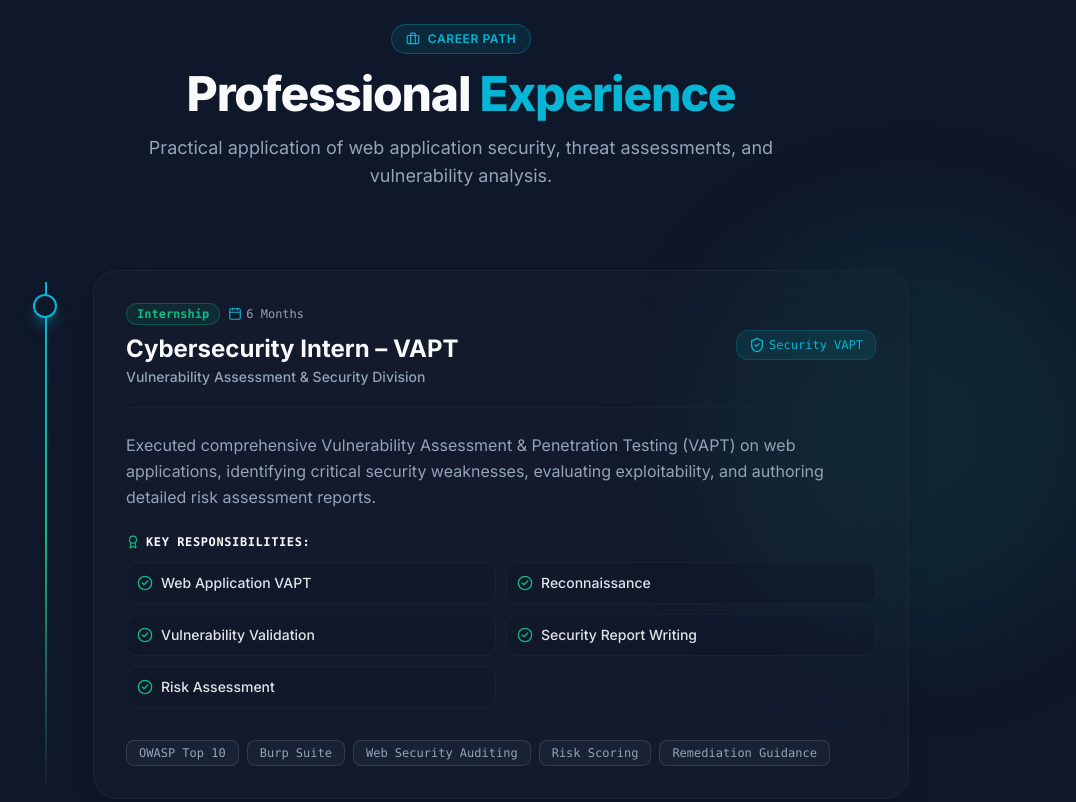
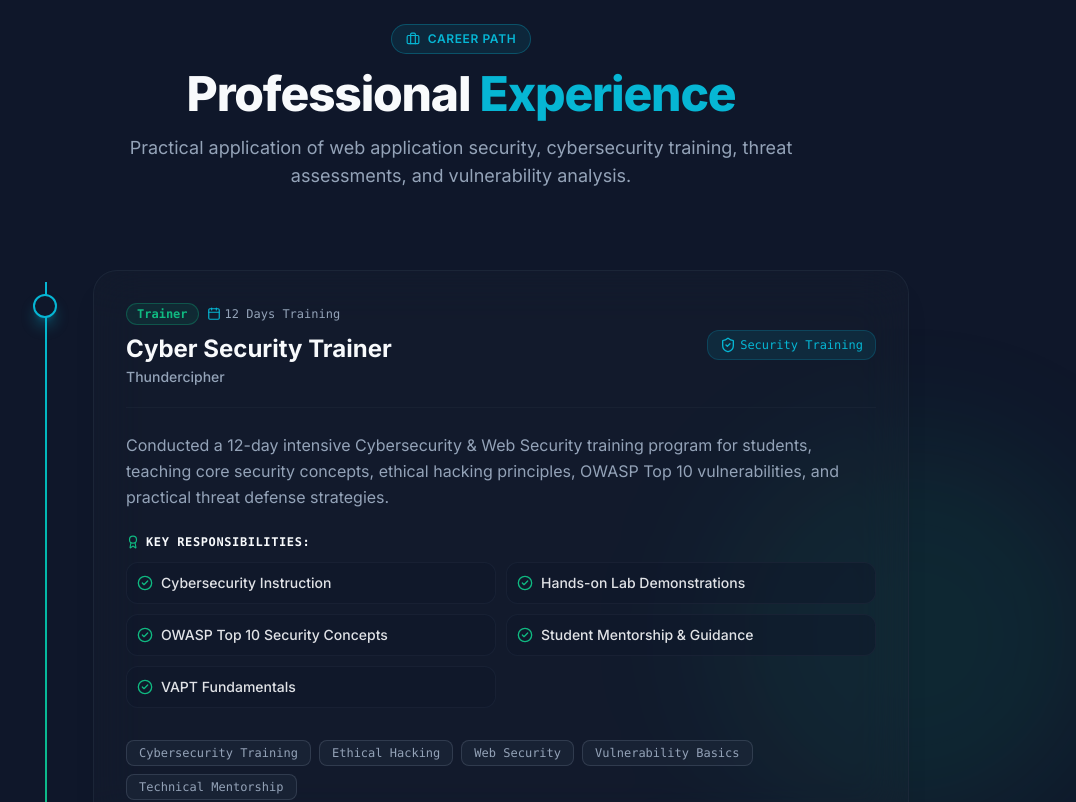
Before and after one commit to ShrutiiiShinde/secure-dev-portfolio, a Next.js app: page / in a window 1280 px wide. Shown: the part 2080-2882 px from the top of the page, without its empty margins (179-1255 px from the left). Built offline with nearby package versions, Linux system fonts and the light colour scheme.

Commit message:
add Thundercipher Cyber Security Trainer experience

```diff
--- a/app/resume/page.tsx
+++ b/app/resume/page.tsx
@@ -9,7 +9,6 @@ import {
   Award,
   ShieldCheck,
   Code2,
-  Printer,
   Mail,
   MapPin,
   ExternalLink,
@@ -107,7 +106,7 @@ export default function ResumePage() {
               <span>Executive Summary</span>
             </h3>
             <p className="text-sm sm:text-base text-muted-foreground leading-relaxed">
-              Software Developer with a specialized background in Cybersecurity and Vulnerability Assessment & Penetration Testing (VAPT). Proven expertise in full-stack web architecture using Next.js 15, TypeScript, and Tailwind CSS, coupled with hands-on experience identifying OWASP Top 10 vulnerabilities, conducting risk assessments, and authoring technical security literature on Medium.
+              Software Developer with a specialized background in Cybersecurity, Vulnerability Assessment & Penetration Testing (VAPT), and Cybersecurity Instruction. Proven expertise in full-stack web architecture using Next.js 15, TypeScript, and Tailwind CSS, coupled with hands-on experience identifying OWASP Top 10 vulnerabilities, delivering technical security workshops, and authoring cybersecurity literature on Medium.
             </p>
           </div>
 
@@ -118,7 +117,28 @@ export default function ResumePage() {
               <span>Professional Experience</span>
             </h3>
 
-            <div className="space-y-6 pl-4 border-l-2 border-primary/30">
+            <div className="space-y-8 pl-4 border-l-2 border-primary/30">
+              {/* Entry 1: Cybersecurity Trainer */}
+              <div className="space-y-2">
+                <div className="flex flex-col sm:flex-row sm:items-center justify-between gap-1">
+                  <h4 className="text-lg font-bold text-foreground">
+                    Cyber Security Trainer
+                  </h4>
+                  <span className="text-xs font-mono text-secondary font-semibold">
+                    12 Days Training Workshop
+                  </span>
+                </div>
+                <p className="text-xs font-mono text-primary font-semibold">
+                  Thundercipher
+                </p>
+                <ul className="list-disc list-inside text-xs sm:text-sm text-muted-foreground space-y-1.5 pt-2">
+                  <li>Conducted an intensive 12-day hands-on Cybersecurity & Web Security training program for students.</li>
+                  <li>Taught core security fundamentals, ethical hacking techniques, and OWASP Top 10 web application vulnerabilities.</li>
+                  <li>Guided students through practical lab demonstrations, vulnerability analysis, and defensive security measures.</li>
+                </ul>
+              </div>
+
+              {/* Entry 2: VAPT Intern */}
               <div className="space-y-2">
                 <div className="flex flex-col sm:flex-row sm:items-center justify-between gap-1">
                   <h4 className="text-lg font-bold text-foreground">
@@ -155,7 +175,7 @@ export default function ResumePage() {
               </div>
               <div className="p-4 rounded-2xl border border-muted/60 bg-background/50 space-y-2">
                 <span className="text-xs font-mono font-semibold text-secondary">Cybersecurity & VAPT</span>
-                <p className="text-xs text-muted-foreground">Web VAPT, OWASP Top 10, Burp Suite Pro, Nmap, Wireshark, Risk Assessment</p>
+                <p className="text-xs text-muted-foreground">Web VAPT, Cybersecurity Training, OWASP Top 10, Burp Suite Pro, Nmap, Wireshark</p>
               </div>
               <div className="p-4 rounded-2xl border border-muted/60 bg-background/50 space-y-2">
                 <span className="text-xs font-mono font-semibold text-primary">Backend & Storage</span>
--- a/components/sections/ExperienceSection.tsx
+++ b/components/sections/ExperienceSection.tsx
@@ -4,8 +4,32 @@ import { motion } from "framer-motion";
 import { Briefcase, Calendar, ShieldCheck, CheckCircle2, Award } from "lucide-react";
 import { Experience } from "@/types";
 
-// Reusable experience data list (easily append future entries here)
+// Reusable experience data list
 const experiences: Experience[] = [
+  {
+    id: "exp-2",
+    role: "Cyber Security Trainer",
+    company: "Thundercipher",
+    location: "India",
+    period: "12 Days Training",
+    type: "Trainer",
+    description:
+      "Conducted a 12-day intensive Cybersecurity & Web Security training program for students, teaching core security concepts, ethical hacking principles, OWASP Top 10 vulnerabilities, and practical threat defense strategies.",
+    responsibilities: [
+      "Cybersecurity Instruction",
+      "Hands-on Lab Demonstrations",
+      "OWASP Top 10 Security Concepts",
+      "Student Mentorship & Guidance",
+      "VAPT Fundamentals",
+    ],
+    skills: [
+      "Cybersecurity Training",
+      "Ethical Hacking",
+      "Web Security",
+      "Vulnerability Basics",
+      "Technical Mentorship",
+    ],
+  },
   {
     id: "exp-1",
     role: "Cybersecurity Intern – VAPT",
@@ -58,7 +82,7 @@ export default function ExperienceSection() {
             Professional <span className="text-primary">Experience</span>
           </h2>
           <p className="text-muted-foreground text-base sm:text-lg max-w-2xl mx-auto">
-            Practical application of web application security, threat assessments, and vulnerability analysis.
+            Practical application of web application security, cybersecurity training, threat assessments, and vulnerability analysis.
           </p>
         </motion.div>
 
@@ -108,7 +132,7 @@ export default function ExperienceSection() {
 
                     <div className="flex items-center gap-1 text-xs font-mono text-primary bg-primary/10 border border-primary/20 px-3 py-1.5 rounded-xl self-start sm:self-center">
                       <ShieldCheck className="w-4 h-4 text-primary" />
-                      <span>Security VAPT</span>
+                      <span>{exp.type === "Trainer" ? "Security Training" : "Security VAPT"}</span>
                     </div>
                   </div>
 
```
